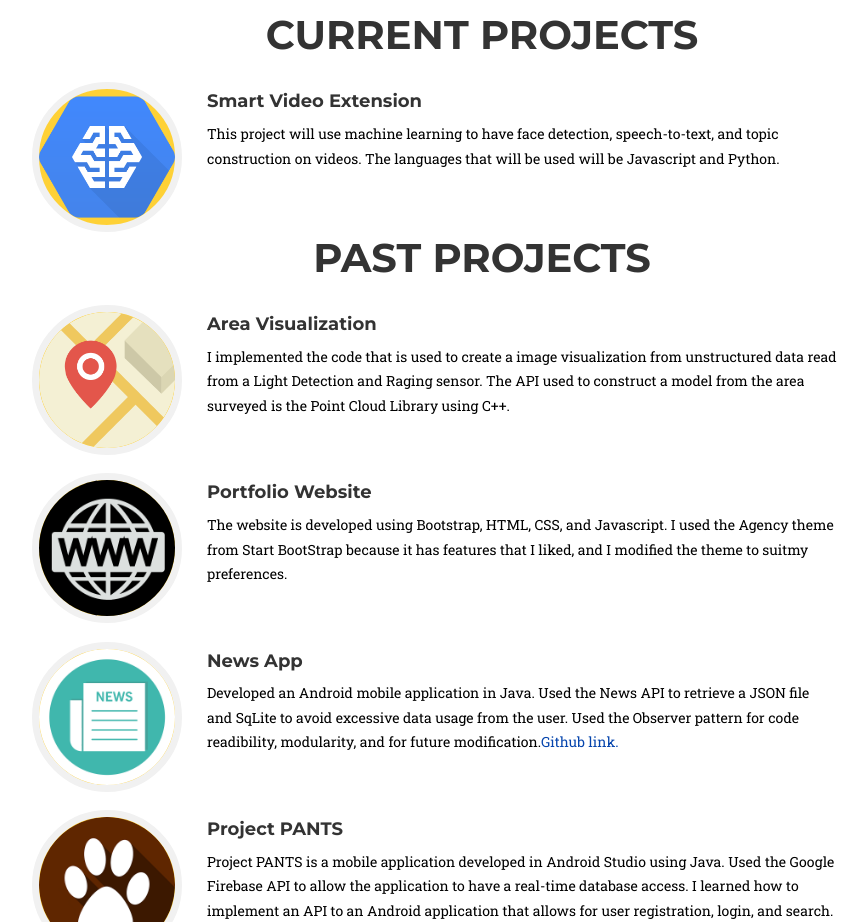
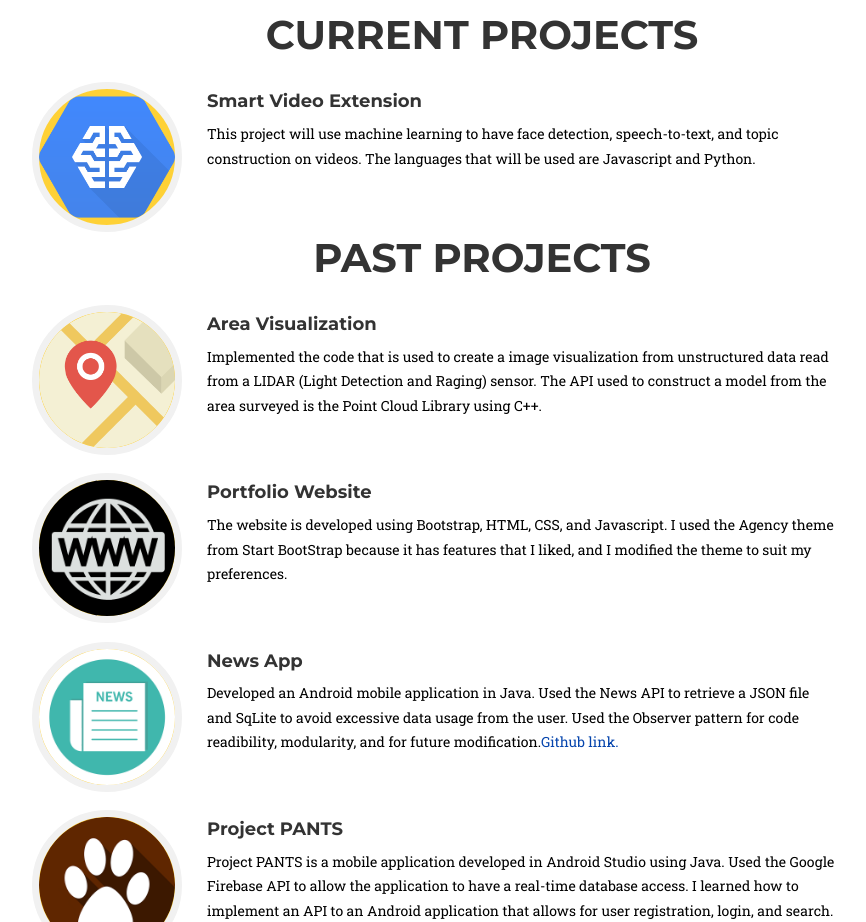
Before and after one commit to miguel-castillo/miguel-castillo.github.io, a plain HTML site: page index.html in a window 1280 px wide. Shown: the part 1740-2662 px from the top of the page, without its empty margins (158-1024 px from the left). Drawn offline with nearby package versions, Linux system fonts and the light colour scheme; a web font is replaced by a local one.

Commit message:
Fixed grammar and spelling erros.

```diff
--- a/index.html
+++ b/index.html
@@ -144,7 +144,7 @@
                             </div>
                             <div class="timeline-body">
                                 <p class="text-muted">This project will use machine learning to have face detection, speech-to-text, and topic construction on
-                                  videos. The languages that will be used will be Javascript and Python.
+                                  videos. The languages that will be used are Javascript and Python.
 
 
 
@@ -191,8 +191,8 @@
                         <h4 class="subheading">Area Visualization</h4>
                     	</div>
                     	<div class="timeline-body">
-                      	<p class="text-muted"> I implemented the code that is used to create a image visualization from unstructured data read from a
-                       		Light Detection and Raging sensor. The API used to construct a model from the area surveyed is the Point Cloud Library using C++.
+                      	<p class="text-muted"> Implemented the code that is used to create a image visualization from unstructured data read from a LIDAR
+                       		(Light Detection and Raging) sensor. The API used to construct a model from the area surveyed is the Point Cloud Library using C++.
                        		</p>
                 		</div>
               		</div>
@@ -208,7 +208,7 @@
                     	</div>
                     	<div class="timeline-body">
                       	<p class="text-muted"> The website is developed using Bootstrap, HTML, CSS, and Javascript. I used the Agency theme from
-                       		Start BootStrap because it has features that I liked, and I modified the theme to suitmy preferences. </p>
+                       		Start BootStrap because it has features that I liked, and I modified the theme to suit my preferences. </p>
                 		</div>
               		</div>
             	</li>
```
